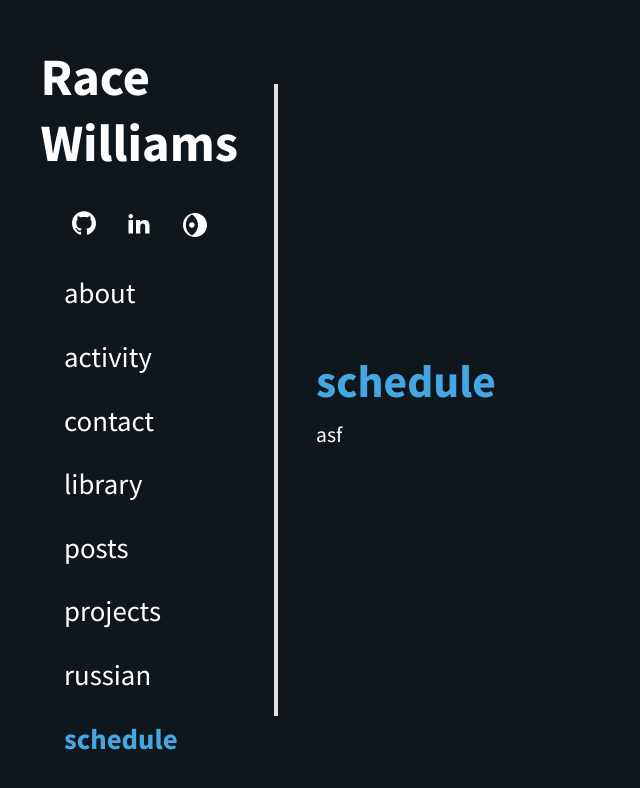
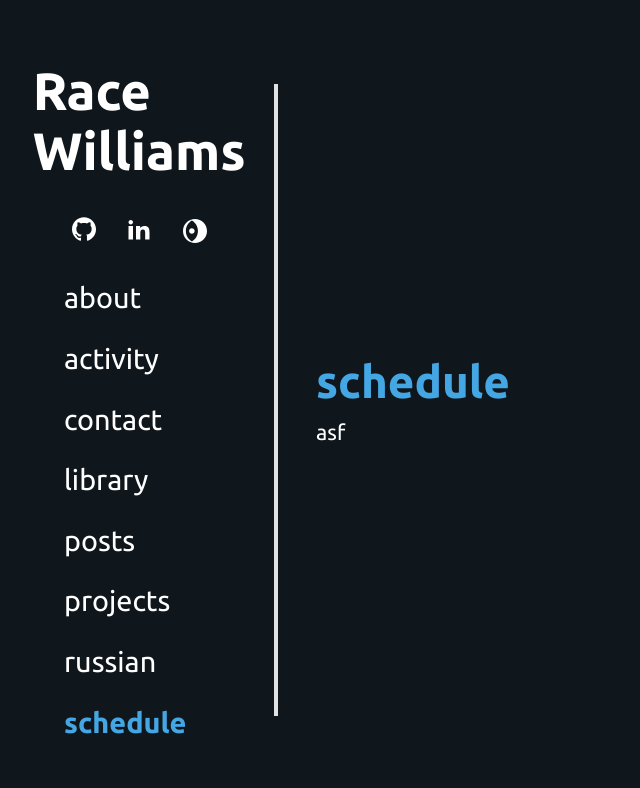
Before and after one commit to raquentin/raquentin, a React (Create React App) app in the folder client/: page /schedule in a window 1280 px wide. Shown: the top 788 px of the page, without its empty margins (0-640 px from the left). Built offline with nearby package versions, Linux system fonts and the light colour scheme.

Commit message:
Ubuntu font?

```diff
--- a/client/src/app/app.css
+++ b/client/src/app/app.css
@@ -1,4 +1,4 @@
-@import url('https://fonts.googleapis.com/css2?family=Ubuntu+Mono:ital,wght@0,400;0,700;1,400;1,700&display=swap');
+@import url('https://fonts.googleapis.com/css2?family=Ubuntu:ital,wght@0,400;0,700;1,400;1,700&display=swap');
 @import url('https://fonts.googleapis.com/css2?family=Source+Sans+Pro:wght@400;700&family=Ubuntu+Mono:ital,wght@0,400;0,700;1,400;1,700&display=swap');
 
 html {
@@ -10,38 +10,38 @@
 }
 
 h1 {
-    font-family: "Source Sans Pro";
+    font-family: "Ubuntu";
     font-size: 4.375em;
     font-weight: bold;
     margin: 0;
     color: var(--wt);
 } h2 {
-    font-family: "Source Sans Pro";
+    font-family: "Ubuntu";
     font-size: 3.8em;
     font-weight: bold;
     margin: 0;
     color: var(--ac);
 } h3 {
-    font-family: "Source Sans Pro";
+    font-family: "Ubuntu";
     letter-spacing: px;
     font-size: 2.4em;
     font-weight: normal;
     margin: 0;
     color: var(--wt);
 } h4 {
-    font-family: "Source Sans Pro";
+    font-family: "Ubuntu";
     font-size: 2.1em;
     font-weight: bold;
     margin: 0;
     color: var(--wt);
 } h5 {
-    font-family: "Source Sans Pro";
+    font-family: "Ubuntu";
     font-size: 1.8em;
     font-weight: bold;
     margin: 0;
     color: var(--wt);
 } p {
-    font-family: "Source Sans Pro";
+    font-family: "Ubuntu";
     font-size: 1.8em;
     font-weight: normal;
     margin: 0;
```
